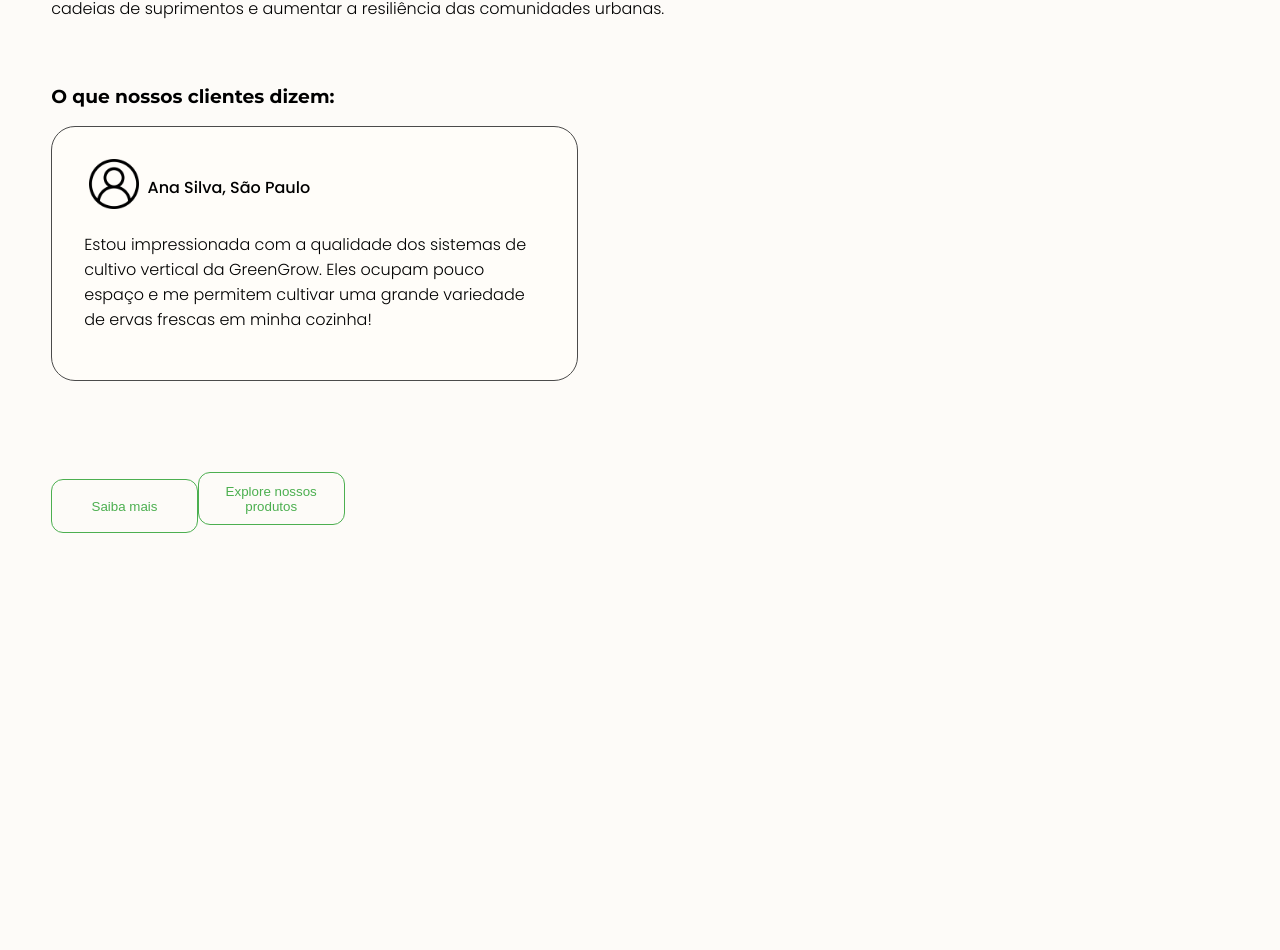
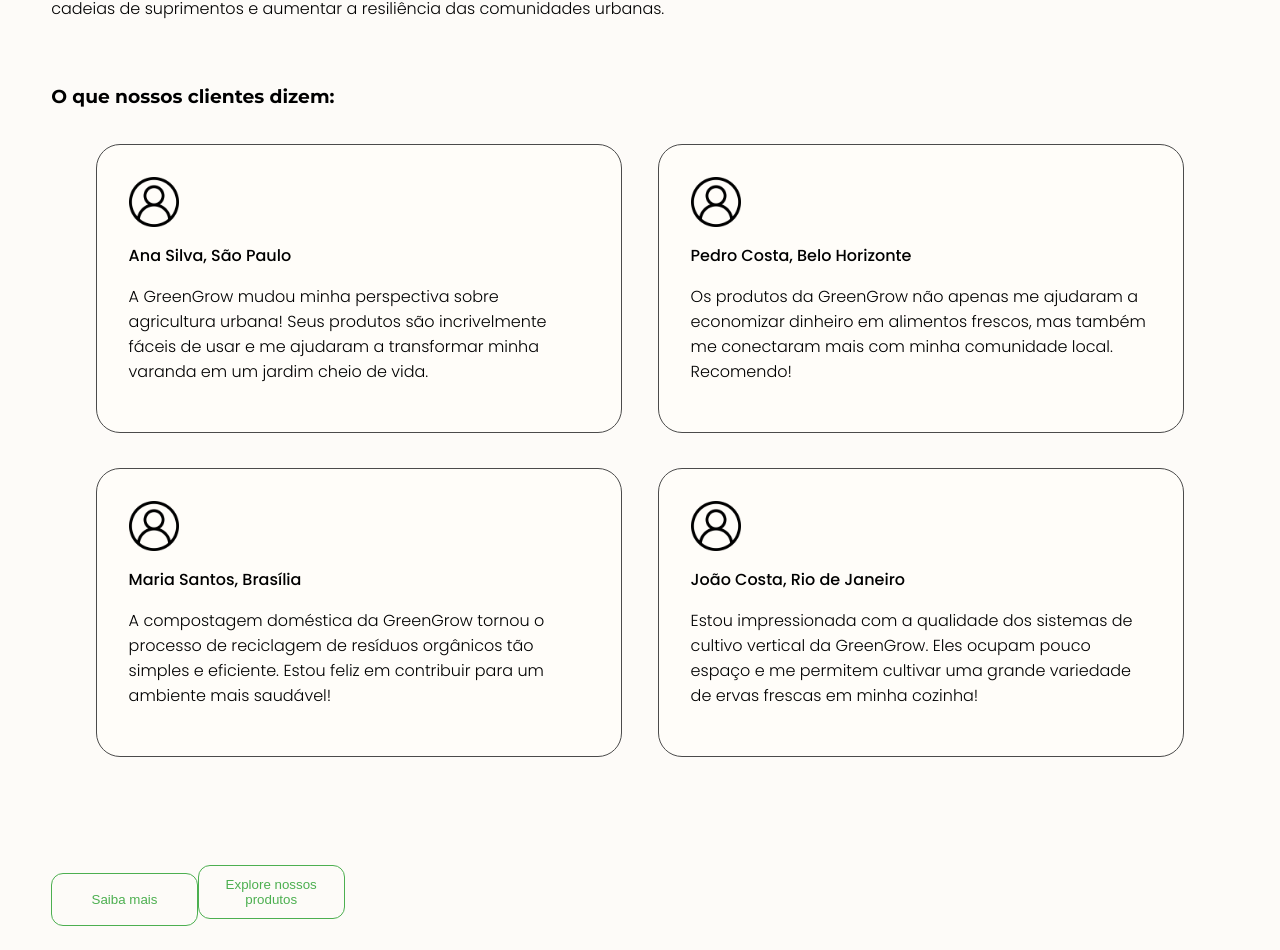
Before and after one commit to NatanVilasBoas/green-grow-site, a React (Create React App) app: page / in a window 1280 px wide. Shown: the part 756-1706 px from the top of the page. Before the commit the page ends 1313 px from the top, so only its background shows below. Built offline with nearby package versions, Linux system fonts and the light colour scheme; the HTML template or start-up script is replaced by a standard one.

Commit message:
ajuste em espaçamento e conteúdo em CommentClient

```diff
--- a/src/components/CommentClient/CommentClient.tsx
+++ b/src/components/CommentClient/CommentClient.tsx
@@ -8,12 +8,13 @@
     border: 1px solid #4b4b4b;
     border-radius: 24px;
     padding: 2em;
+    margin: 1.1em;
 `
 
 const Autor = styled.div`
     display: flex;
-    justify-content: space-around;
-    width: 50%;
+    justify-content: space-between;
+    width: 100%;
 `
 
 const Nome = styled.p`
@@ -30,8 +31,8 @@
         <Container>
             <Autor>
                 <img width="50px" height="50px" src="/assets/avatar.png" />
+            </Autor>
                 <Nome>{name}</Nome>
-            </Autor>
             <p>{comment}</p>
         </Container>
     )
--- a/src/pages/Initial/Initial.tsx
+++ b/src/pages/Initial/Initial.tsx
@@ -18,6 +18,12 @@
 
 const Section = styled.div`
     margin: 8vh 0;
+`
+
+const CommentContainer = styled.div`
+    display: flex;
+    justify-content: center;
+    flex-wrap: wrap;
 `
 
 const Title = styled.h3`
@@ -56,7 +62,12 @@
             </Section>
             <Section role="group-clientes">
                 <Title>O que nossos clientes dizem:</Title>
-                <CommentClient name="Ana Silva, São Paulo" comment="Estou impressionada com a qualidade dos sistemas de cultivo vertical da GreenGrow. Eles ocupam pouco espaço e me permitem cultivar uma grande variedade de ervas frescas em minha cozinha!"/>
+                <CommentContainer>
+                    <CommentClient name="Ana Silva, São Paulo" comment="A GreenGrow mudou minha perspectiva sobre agricultura urbana! Seus produtos são incrivelmente fáceis de usar e me ajudaram a transformar minha varanda em um jardim cheio de vida." />
+                    <CommentClient name=" Pedro Costa, Belo Horizonte" comment="Os produtos da GreenGrow não apenas me ajudaram a economizar dinheiro em alimentos frescos, mas também me conectaram mais com minha comunidade local. Recomendo!" />
+                    <CommentClient name="Maria Santos, Brasília" comment="A compostagem doméstica da GreenGrow tornou o processo de reciclagem de resíduos orgânicos tão simples e eficiente. Estou feliz em contribuir para um ambiente mais saudável!" />
+                    <CommentClient name="João Costa, Rio de Janeiro" comment="Estou impressionada com a qualidade dos sistemas de cultivo vertical da GreenGrow. Eles ocupam pouco espaço e me permitem cultivar uma grande variedade de ervas frescas em minha cozinha!" />
+                </CommentContainer>
             </Section>
 
             <CtaButton>Saiba mais</CtaButton>
```
